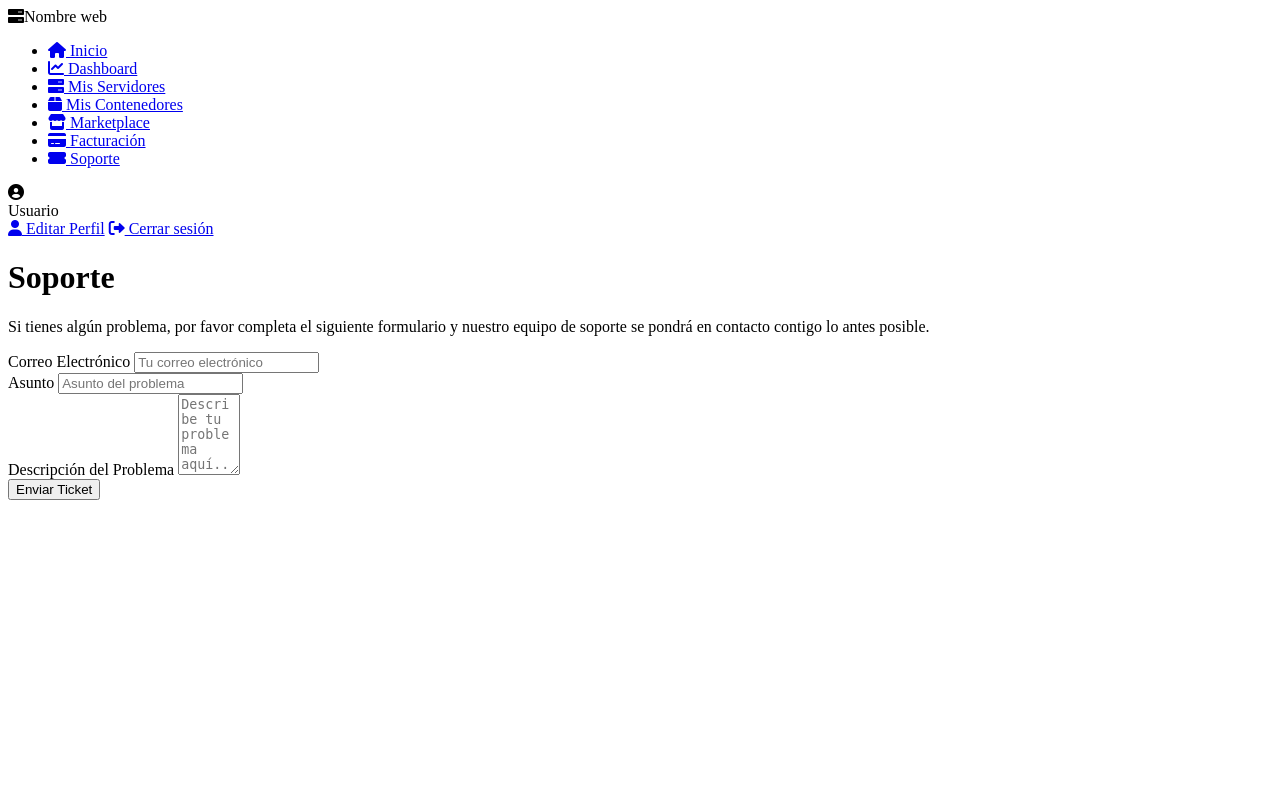
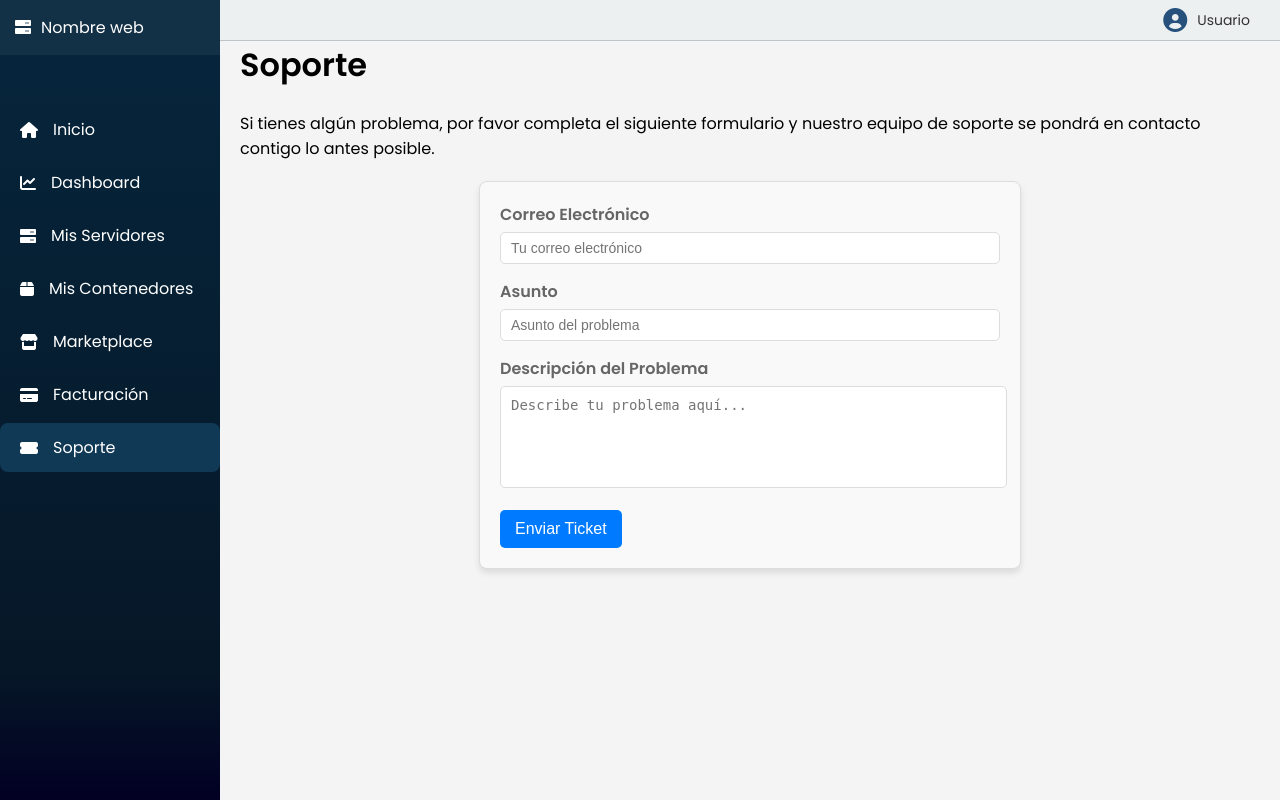
Before and after one commit to marmb23/hosting_project, a PHP site: page /HTML/support.html in a window 1280 px wide. Run offline with PHP 8.4, Linux system fonts and the light colour scheme.

Commit message:
Actualizar enlaces de estilos en las páginas HTML y agregar importaciones en general_styles.css

```diff
--- a/Usuario/CSS/general_styles.css
+++ b/Usuario/CSS/general_styles.css
@@ -1,4 +1,11 @@
+@import url("contenedores_styles.css");
+@import url("dashboard_styles.css");
+@import url("facturacion_styles.css");
+@import url("inicio_styles.css");
+@import url("marketplace_styles.css");
 @import url("servidores_styles.css");
+@import url("support_styles.css");
+
 
 /* Estilo del cuerpo de la página de usuario */
 body {
@@ -193,6 +200,7 @@ header {
     border-top: 1px solid #eee;
     margin-top: 5px;
 }
+
 /* Hover para cerrar sesión */
 .dropdown-menu a:last-child:hover {
     background-color: #fff5f5;
--- a/Usuario/HTML/contenedores.html
+++ b/Usuario/HTML/contenedores.html
@@ -5,7 +5,7 @@
     <meta charset="UTF-8">
     <meta name="viewport" content="width=device-width, initial-scale=1.0">
     <title>Contenedores - Monitor VM</title>
-    <link rel="stylesheet" href="../css/styles.css">
+    <link rel="stylesheet" href="../css/general_styles.css">
     <link rel="stylesheet" href="https://cdnjs.cloudflare.com/ajax/libs/font-awesome/6.0.0-beta3/css/all.min.css">
     <link href="https://fonts.googleapis.com/css2?family=Poppins:wght@300;400;600&display=swap" rel="stylesheet">
 </head>
--- a/Usuario/HTML/dashboard.html
+++ b/Usuario/HTML/dashboard.html
@@ -5,7 +5,6 @@
     <meta name="viewport" content="width=device-width, initial-scale=1.0">
     <title>Dashboard - Monitor VM</title>
     <link rel="stylesheet" href="../css/general_styles.css">
-    <link rel="stylesheet" href="../css/dashboard_styles.css">
     <link rel="stylesheet" href="https://cdnjs.cloudflare.com/ajax/libs/font-awesome/6.0.0-beta3/css/all.min.css">
     <link href="https://fonts.googleapis.com/css2?family=Poppins:wght@300;400;600&display=swap" rel="stylesheet">
 </head>
--- a/Usuario/HTML/facturacion.html
+++ b/Usuario/HTML/facturacion.html
@@ -5,7 +5,7 @@
     <meta charset="UTF-8">
     <meta name="viewport" content="width=device-width, initial-scale=1.0">
     <title>Facturación - Monitor VM</title>
-    <link rel="stylesheet" href="../css/styles.css">
+    <link rel="stylesheet" href="../css/general_styles.css">
     <link rel="stylesheet" href="https://cdnjs.cloudflare.com/ajax/libs/font-awesome/6.5.1/css/all.min.css">
     <link href="https://fonts.googleapis.com/css2?family=Poppins:wght@300;400;600&display=swap" rel="stylesheet">
 </head>
--- a/Usuario/HTML/inicio.html
+++ b/Usuario/HTML/inicio.html
@@ -5,7 +5,7 @@
     <meta charset="UTF-8">
     <meta name="viewport" content="width=device-width, initial-scale=1.0">
     <title>Support - Monitor VM</title>
-    <link rel="stylesheet" href="../css/styles.css">
+    <link rel="stylesheet" href="../css/general_styles.css">
     <link rel="stylesheet" href="https://cdnjs.cloudflare.com/ajax/libs/font-awesome/6.0.0-beta3/css/all.min.css">
     <link href="https://fonts.googleapis.com/css2?family=Poppins:wght@300;400;600&display=swap" rel="stylesheet">
 </head>
--- a/Usuario/HTML/marketplace.html
+++ b/Usuario/HTML/marketplace.html
@@ -5,7 +5,7 @@
     <meta charset="UTF-8">
     <meta name="viewport" content="width=device-width, initial-scale=1.0">
     <title>Marketplace - Monitor VM</title>
-    <link rel="stylesheet" href="../css/styles.css">
+    <link rel="stylesheet" href="../css/general_styles.css">
     <link rel="stylesheet" href="https://cdnjs.cloudflare.com/ajax/libs/font-awesome/6.0.0-beta3/css/all.min.css">
     <link href="https://fonts.googleapis.com/css2?family=Poppins:wght@300;400;600&display=swap" rel="stylesheet">
 </head>
--- a/Usuario/HTML/support.html
+++ b/Usuario/HTML/support.html
@@ -5,7 +5,7 @@
     <meta charset="UTF-8">
     <meta name="viewport" content="width=device-width, initial-scale=1.0">
     <title>Support - Monitor VM</title>
-    <link rel="stylesheet" href="../css/styles.css">
+    <link rel="stylesheet" href="../css/general_styles.css">
     <link rel="stylesheet" href="https://cdnjs.cloudflare.com/ajax/libs/font-awesome/6.0.0-beta3/css/all.min.css">
     <link href="https://fonts.googleapis.com/css2?family=Poppins:wght@300;400;600&display=swap" rel="stylesheet">
 </head>
```
